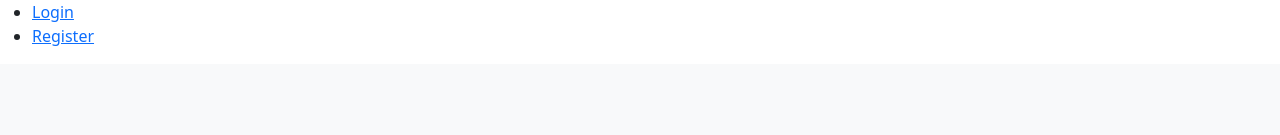
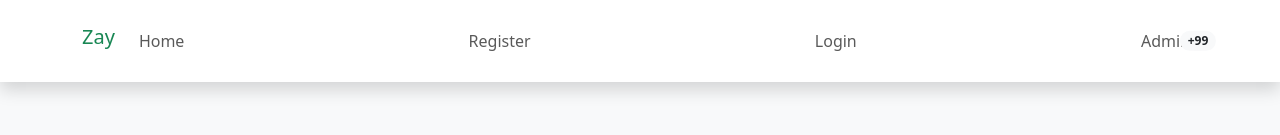
Before and after one commit to cuongbv-11/Web209, a React (Vite) app: page / in a window 1280 px wide. Shown: the top 135 px of the page. Built offline with nearby package versions, Linux system fonts and the light colour scheme; data requests are answered from the project's data file.

Commit message:
giao dien va chi tiet

```diff
--- a/src/pages/Header.tsx
+++ b/src/pages/Header.tsx
@@ -4,14 +4,99 @@ import { Link } from "react-router-dom";
 const Header = () => {
   return (
     <header>
-      <ul className="text">
-        <li>
-          <Link to="/login">Login</Link>
-        </li>
-        <li>
-          <Link to="/register">Register</Link>
-        </li>
-      </ul>
+      <nav className="navbar navbar-expand-lg navbar-light shadow">
+        <div className="container d-flex justify-content-between align-items-center">
+          <Link
+            className="navbar-brand text-success logo h1 align-self-center"
+            to="/"
+          >
+            Zay
+          </Link>
+
+          <button
+            className="navbar-toggler border-0"
+            type="button"
+            data-bs-toggle="collapse"
+            data-bs-target="#templatemo_main_nav"
+            aria-controls="navbarSupportedContent"
+            aria-expanded="false"
+            aria-label="Toggle navigation"
+          >
+            <span className="navbar-toggler-icon"></span>
+          </button>
+
+          <div
+            className="align-self-center collapse navbar-collapse flex-fill  d-lg-flex justify-content-lg-between"
+            id="templatemo_main_nav"
+          >
+            <div className="flex-fill">
+              <ul className="nav navbar-nav d-flex justify-content-between mx-lg-auto">
+                <li className="nav-item">
+                  <Link className="nav-link" to="/">
+                    Home
+                  </Link>
+                </li>
+                <li className="nav-item">
+                  <Link className="nav-link" to="/register">
+                    Register
+                  </Link>
+                </li>
+                <li className="nav-item">
+                  <Link className="nav-link" to="/login">
+                    Login
+                  </Link>
+                </li>
+                <li className="nav-item">
+                  <Link className="nav-link" to="/admin">
+                    Admin
+                  </Link>
+                </li>
+              </ul>
+            </div>
+            <div className="navbar align-self-center d-flex">
+              <div className="d-lg-none flex-sm-fill mt-3 mb-4 col-7 col-sm-auto pr-3">
+                <div className="input-group">
+                  <input
+                    type="text"
+                    className="form-control"
+                    id="inputMobileSearch"
+                    placeholder="Search ..."
+                  ></input>
+                  <div className="input-group-text">
+                    <i className="fa fa-fw fa-search"></i>
+                  </div>
+                </div>
+              </div>
+              <a
+                className="nav-icon d-none d-lg-inline"
+                href="#"
+                data-bs-toggle="modal"
+                data-bs-target="#templatemo_search"
+              >
+                <i className="fa fa-fw fa-search text-dark mr-2"></i>
+              </a>
+              <a
+                className="nav-icon position-relative text-decoration-none"
+                href="#"
+              >
+                <i className="fa fa-fw fa-cart-arrow-down text-dark mr-1"></i>
+                <span className="position-absolute top-0 left-100 translate-middle badge rounded-pill bg-light text-dark">
+                  7
+                </span>
+              </a>
+              <a
+                className="nav-icon position-relative text-decoration-none"
+                href="#"
+              >
+                <i className="fa fa-fw fa-user text-dark mr-3"></i>
+                <span className="position-absolute top-0 left-100 translate-middle badge rounded-pill bg-light text-dark">
+                  +99
+                </span>
+              </a>
+            </div>
+          </div>
+        </div>
+      </nav>
     </header>
   );
 };
--- a/src/pages/Home/Detail.tsx
+++ b/src/pages/Home/Detail.tsx
@@ -112,36 +112,16 @@ const Detail = () => {
                     </li>
                   </ul>
 
-                  <form action="" method="GET">
-                    <input
-                      type="hidden"
-                      name="product-title"
-                      value="Activewear"
-                    ></input>
-
                   <div className="row pb-3">
                     <div className="col d-grid">
-                        <button
-                          type="submit"
-                          className="btn btn-success btn-lg"
-                          name="submit"
-                          value="buy"
-                        >
-                          Buy
-                        </button>
+                      <button className="btn btn-success btn-lg">Buy</button>
                     </div>
                     <div className="col d-grid">
-                        <button
-                          type="submit"
-                          className="btn btn-success btn-lg"
-                          name="submit"
-                          value="addtocard"
-                        >
+                      <button className="btn btn-success btn-lg">
                         Add To Cart
                       </button>
                     </div>
                   </div>
-                  </form>
                 </div>
               </div>
             </div>
```
Lines whose indentation alone changed are shown as unchanged.
